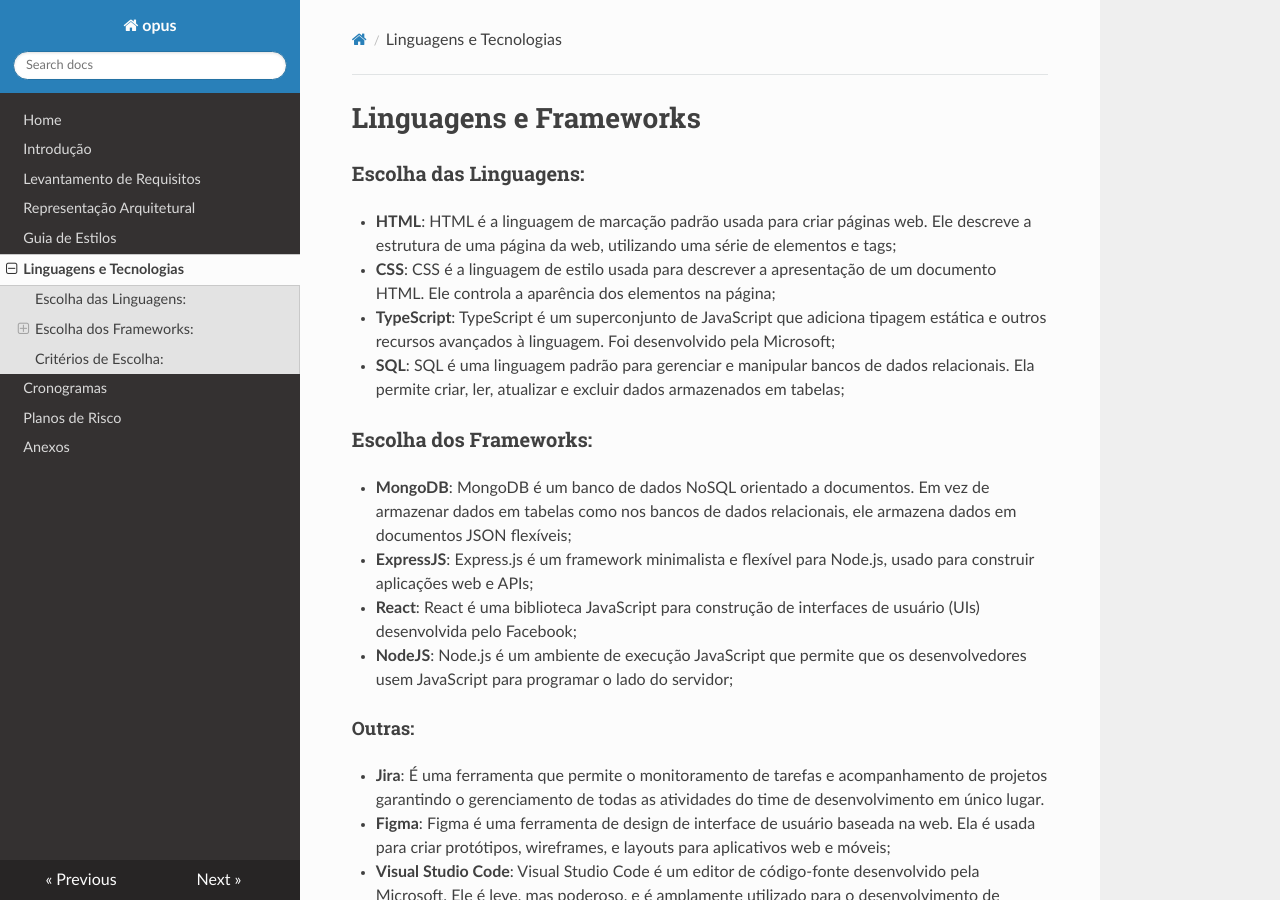
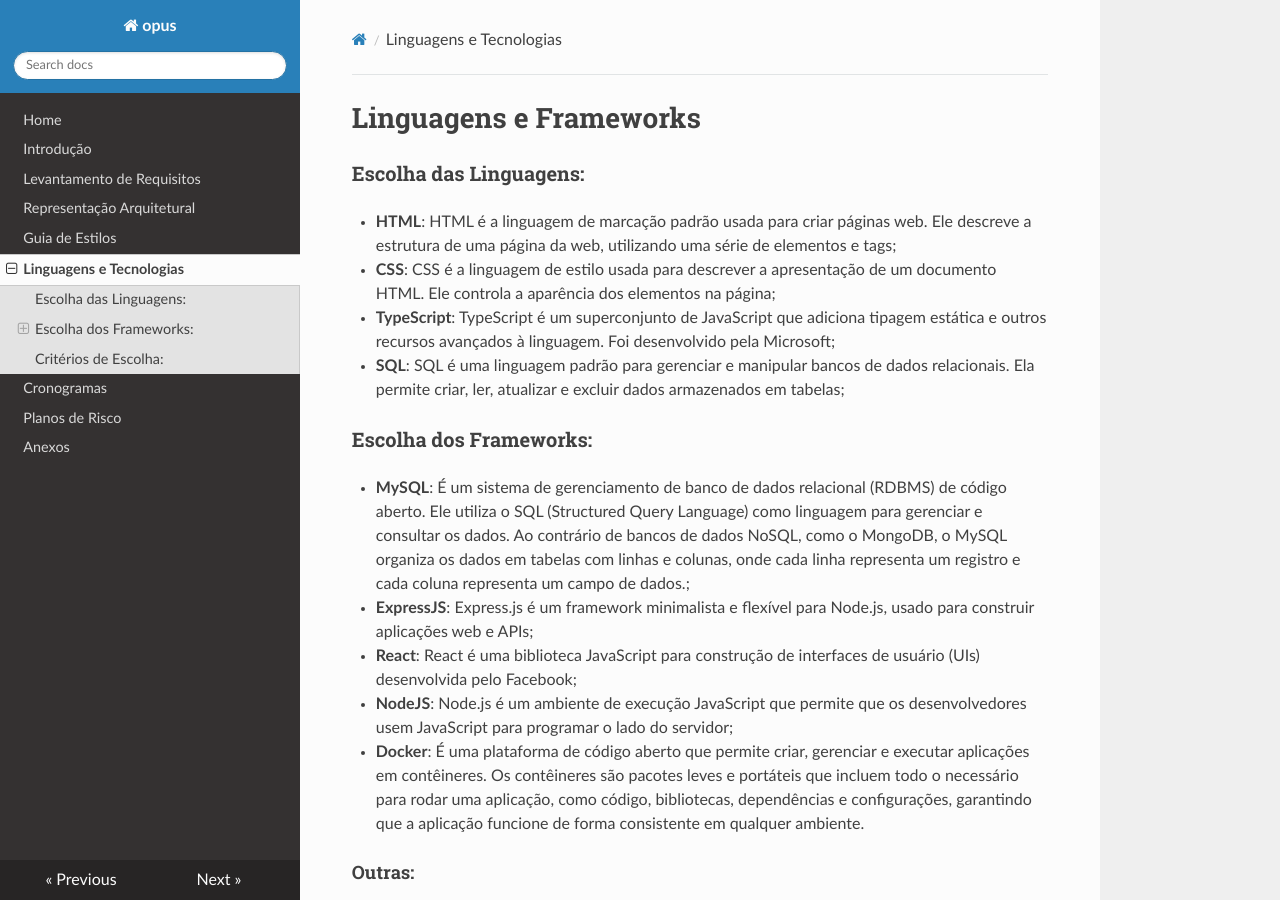
Before and after one commit to ruanvictordev/opusdoc, an MkDocs documentation site: the page built from docs/tecnologias.md, in a window 1280 px wide and 900 px high. Built offline with MkDocs 1.6.1, drawn with Linux system fonts in a browser that asks for light colours; nearby versions of some CDN libraries.

Commit message:
atualização da documentação

```diff
--- a/docs/tecnologias.md
+++ b/docs/tecnologias.md
@@ -9,10 +9,11 @@
 
 ### Escolha dos Frameworks:
 
-- **MongoDB**: MongoDB é um banco de dados NoSQL orientado a documentos. Em vez de armazenar dados em tabelas como nos bancos de dados relacionais, ele armazena dados em documentos JSON flexíveis;
+- **MySQL**: É um sistema de gerenciamento de banco de dados relacional (RDBMS) de código aberto. Ele utiliza o SQL (Structured Query Language) como linguagem para gerenciar e consultar os dados. Ao contrário de bancos de dados NoSQL, como o MongoDB, o MySQL organiza os dados em tabelas com linhas e colunas, onde cada linha representa um registro e cada coluna representa um campo de dados.;
 - **ExpressJS**: Express.js é um framework minimalista e flexível para Node.js, usado para construir aplicações web e APIs;
 - **React**: React é uma biblioteca JavaScript para construção de interfaces de usuário (UIs) desenvolvida pelo Facebook;
 - **NodeJS**: Node.js é um ambiente de execução JavaScript que permite que os desenvolvedores usem JavaScript para programar o lado do servidor;
+- **Docker**: É uma plataforma de código aberto que permite criar, gerenciar e executar aplicações em contêineres. Os contêineres são pacotes leves e portáteis que incluem todo o necessário para rodar uma aplicação, como código, bibliotecas, dependências e configurações, garantindo que a aplicação funcione de forma consistente em qualquer ambiente.
 
 #### Outras:
 
```
